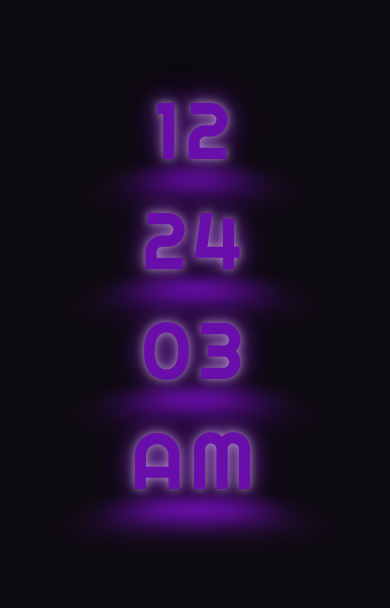
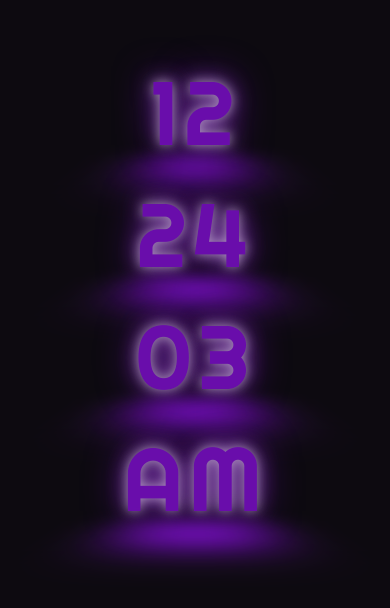
Before and after one commit to davidbotoc/davidbotoc.github.io, a plain HTML site: page index.html in a window 390 px wide. Shown: the part 114-722 px from the top of the page. Drawn offline with Linux system fonts and the light colour scheme.

Commit message:
updated font-size

```diff
--- a/style.css
+++ b/style.css
@@ -53,7 +53,7 @@ body {
     }
 
     .clock {
-        font-size: 80px;
+        font-size: 90px;
         margin: 5px;
     }
 }
```
